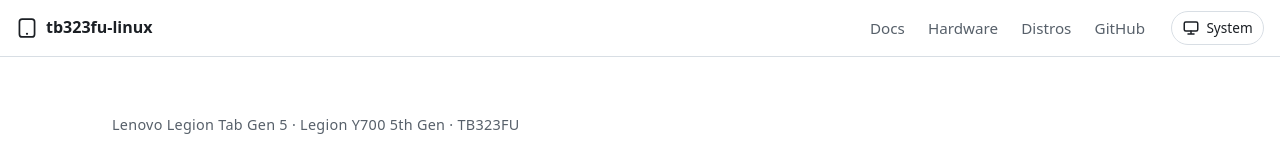
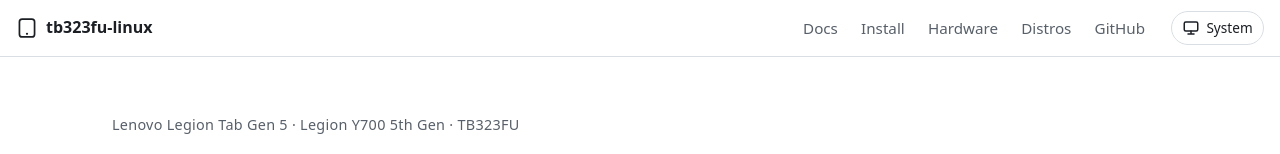
Before and after one commit to joonhoekim/tb323fu-linux, a Next.js app in the folder site/: page / in a window 1280 px wide. Shown: the top 154 px of the page. Built offline with nearby package versions, Linux system fonts and the light colour scheme.

Commit message:
site: Install link in the top bar; Rooting before the install group in the sidebar

```diff
--- a/site/components/SiteHeader.tsx
+++ b/site/components/SiteHeader.tsx
@@ -16,6 +16,7 @@
         </Link>
         <nav aria-label="Main" className="main-nav">
           <Link href="/docs/">Docs</Link>
+          <Link href="/docs/install/">Install</Link>
           <Link href="/docs/hardware-status/">Hardware</Link>
           <Link href="/docs/distros/" className="nav-optional">
             Distros
--- a/site/lib/docs.ts
+++ b/site/lib/docs.ts
@@ -32,13 +32,13 @@
 const DOCS_ORDER = [
   "hardware-status",
   "distros",
+  "rooting",
   "install",
   "install-windows",
   "install-linux",
   "install-macos",
   "install-manual",
   "after-install",
-  "rooting",
   "recovery",
   "helper",
 ];
```
